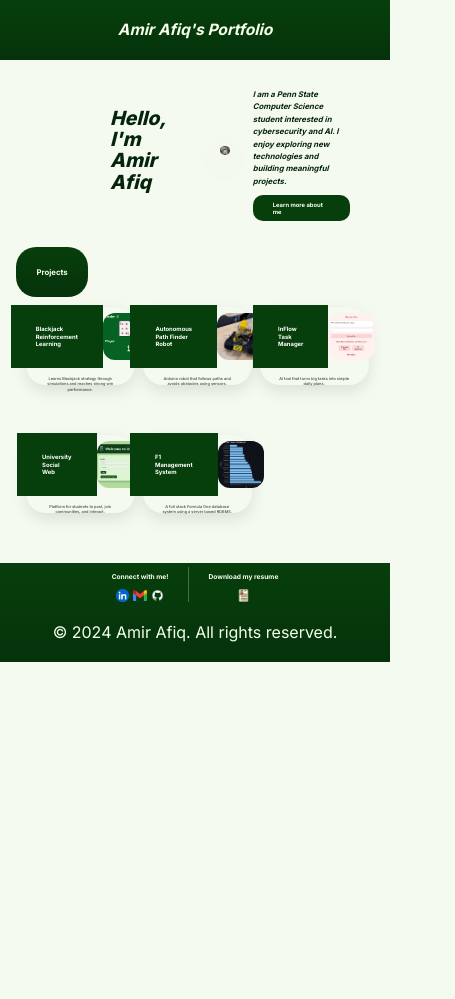
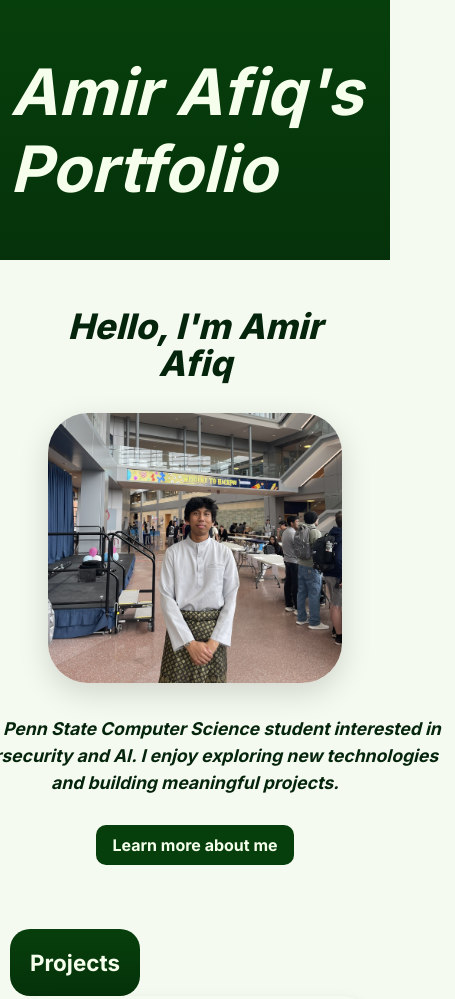
Before and after one commit to amirafiq24/Portfolio, a plain HTML site: page index.html in a window 390 px wide. Shown: the top 999 px of the page, 455 px wide, since content can reach past the window. Before the commit the page ends 844 px from the top, so only its background shows below. Drawn offline with Linux system fonts and the light colour scheme.

Commit message:
adjust mobile view

```diff
--- a/css/style.css
+++ b/css/style.css
@@ -6,6 +6,22 @@ html, body {
     background-color: rgb(245, 250, 240);
 }
 
+/* Global layout sanity */
+*,
+*::before,
+*::after {
+  box-sizing: border-box;
+}
+
+img {
+  max-width: 100%;
+  height: auto;
+  display: block;
+}
+
+body {
+  overflow-x: hidden; /* avoids accidental horizontal scroll */
+}
 
 .header-container {
     display: flex;
@@ -21,7 +37,7 @@ html, body {
     justify-content: center;
     align-items: center;
     font-family: "Inter", sans-serif;
-    font-size: 4vw;
+    font-size: clamp(2rem, 4rem, 5rem);
     font-weight: bold;
     font-style: oblique;
 }
@@ -30,43 +46,49 @@ html, body {
     display: flex;
     align-items: center;
     justify-content: center;
+    gap: 2.5rem;
+    padding: 20px 48px;
     background-color: rgb(245, 250, 240);
     color: rgb(5, 36, 12);
-    padding: 20px 40px;
-    text-align: left
+
+    max-width: 1200px;
+    width: 100%;
+    margin: 48px auto;
 }
 
 .intro-text {
-    flex: 1;
-    padding: 0px 50px;
-    margin-left: 20px;
+    flex: 0 1 340px;
+    padding: 0;
     font-family: "Inter", sans-serif;
-    font-size: 5vw;
+    font-size: clamp(2.4rem, 5vw, 6rem);
     font-weight: 800;
     font-style: oblique;
     line-height: 1.1;
 }
 
 .intro-image {
-    flex: 2;
+    flex: 0 0 auto;
     display: flex;
     justify-content: center;
-    margin: 0;
-    align-self: center;
 }
 
 .intro-image img {
-    width: 100%;
-    max-width: 1200px;
-    height: 100%;
-    max-height: 50vw;
+    width: clamp(280px, 30vw, 520px);
+    height: auto;
+    max-height: 520px;
     object-fit: cover;
     border-radius: 40px;
     box-shadow: 0 10px 30px rgba(0, 0, 0, 0.15);
-    margin-left: 10px;
 }
 
 .intro-brief-container {
+    margin-left: 2rem;
+    flex: 1 1 520px;
+    min-width: 520px;
+    max-width: 1200px;
+    width: auto;
+    gap: 1rem;
+
     display: flex;
     flex-direction: column;
     align-items: flex-start;
@@ -74,25 +96,22 @@ html, body {
 }
 
 .intro-brief {
-    flex: 2;
     font-family: "Inter", sans-serif;
-    font-size: 2vw;
+    font-size: clamp(1.6rem, 1.8vw, 1.8rem);
     font-weight: bold;
     font-style: oblique;
     line-height: 1.6;
-    margin-left: 7vw;
-    max-width: 40vw;
 }
+
 
 .intro-brief-container-button {
     background-color: rgb(7, 63, 12);
     color: rgb(245, 255, 235);
     text-decoration: none;
-    padding: 0px 20px;
+    padding: 10px 20px;
     border-radius: 10px;
-    font-size: 1.5vw;
+    font-size: clamp(1rem, 2vw, 1.1rem);
     font-weight: bold;
-    margin-left: 7vw;
 }
 
 .intro-brief-container-button:hover {
@@ -101,90 +120,123 @@ html, body {
     transition: 0.25s ease;
 }
 
+.project-inner {
+    max-width: 1700px;
+    width: fit-content;
+    margin: 0 auto;
+    padding: 0 10px;
+}
+
 .project-title {
     background: linear-gradient(rgb(7, 63, 12), rgb(5, 50, 10));
     color: rgb(245, 255, 235);
-    margin-left: 4.2vw;
-    width: 8vw;
+
+    display: inline-block;
+    width: fit-content;
+
     padding: 20px;
     border-radius: 20px;
-    font-size: 2vw;
+    font-size: clamp(1.8rem, 2vw, 2.5rem);
+
+    margin: 64px 0 16px 0;
 }
+
+/* Projects row container */
 
 .project-row {
     display: flex;
     flex-direction: row;
-    margin: 10px;
+
+    width: fit-content;
+    margin: 0 0 40px 0;
+
+    justify-content: flex-start;
+    flex-wrap: wrap;
+    gap: 3vw;
 }
 
-.project-row h2{
-    font-size: 1.5vw;
+/* Project title sizing inside the row */
+.project-row h2 {
+    font-size: clamp(1.5rem, 2vw, 1.8rem);
 }
 
-.project-row p{
-    font-size: 1vw;
-    margin: 10px 50px;
-    font-weight: 500;
-    text-align: center;
+/* Make sure row paragraphs do not add extra margins */
+.project-row p {
+    margin: 0;
 }
 
+/* Link wrapper */
+.project-card-link {
+    text-decoration: none;
+    color: inherit;
+    display: block;
+
+    margin: 0; /* replaces old margin 0 3vw and margin-left 4vw */
+    width: clamp(260px, 23vw, 440px);
+}
+
+/* Card */
 .project-card {
     background-color: rgb(245, 250, 240);
     border-radius: 20px;
     box-shadow: 0 6px 16px rgba(0, 0, 0, 0.10);
+
     display: flex;
     flex-direction: column;
     align-items: center;
     flex: 1;
+
     margin-bottom: 40px;
-    width: 28vw;
-    height: 20vw;
+    width: 100%;
+
+    height: 400px;
 }
 
-.project-card-link {
-    text-decoration: none;
-    color: inherit;
-    display: block;
-    margin: 0 3vw;
-    margin-left: 4vw;
-    width: 23vw;
-}
-
+/* Card header block (title + image) */
 .project-block {
     display: flex;
     align-items: center;
     justify-content: center;
-    height: 15vw;
-    width: 23vw;
+
+    width: 100%;
+    min-height: clamp(160px, 15vw, 240px);
 }
 
+/* Dark green title box */
 .project-block h2 {
     background-color: rgb(7, 63, 12);
     padding: 20px 25px;
     color: white;
     font-weight: bold;
+
     margin: 0;
     line-height: 1.3;
-    font-size: 1.5vw;
+    font-size: clamp(1.2rem, 1.5vw, 1.6rem);
 }
 
+/* Card hover effect */
 .project-card:hover {
     transform: translateY(-5px);
     box-shadow: 0 14px 26px rgba(0, 0, 0, 0.18);
     transition: 0.25s ease;
 }
 
+/* Project image */
 .project-image {
-    width: 12vw;
-    height: 12vw;
+    width: clamp(90px, 12vw, 160px);
+    height: clamp(90px, 12vw, 160px);
     object-fit: cover;
     border-radius: 12px;
 }
 
+/* Description */
 .project-description {
     text-align: center;
-    width: 20vw;
-    font-size: 0.95vw;
+    margin-top: 10px;
+
+    width: clamp(200px, 20vw, 320px);
+    font-size: clamp(1rem, 1.2vw, 1.4rem);
+
     line-height: 1.4;
     color: #2b3a2d;
     opacity: 0.9;
@@ -194,26 +246,26 @@ html, body {
     display: flex;
     flex-direction: column;
     color: rgb(245, 255, 235);
-    padding: 1vw;
+    padding: 24px;
     justify-content: center;
     align-items: center;
     background: linear-gradient(rgb(7, 63, 12), rgb(5, 50, 10));
 }
 
 .footer-container h2 {
-    font-size: 1.7vw;
+    font-size: clamp(1.2rem, 2vw, 1.5rem);
 }
 
 .footer-separator {
     display: flex;
     flex-direction: row;
     justify-content: center;
-    gap: 5vw;
+    gap: 48px;
 }
 
 .footer-divider {
     width: 1px;
-    height: 9vw;
+    height: clamp(40px, 14vw, 160px);
     background-color: rgba(255, 255, 255, 0.25); /* subtle white line */
 }
 
@@ -225,14 +277,15 @@ html, body {
 .footer-connect-image {
     display: flex;
     flex-direction: row;
-    gap: 1vw;
+    gap: 1rem;
     justify-content: center;
     align-items: center;
 }
 
 .footer-image {
-    width: 3.5vw;
-    height: 3.5vw;
+    width: 100%;
+    max-width: 4rem;
+    height: 100%;
     object-fit: contain;
 }
 
@@ -274,34 +327,39 @@ html, body {
     align-items: center;
     justify-content: center;
     padding: 1vw;
+
+    gap: 2rem;
+    width: 100%;
+    max-width: 1700px;
+
+    margin: 0 auto;
 }
 
-.profile-detail-container h2 {
-    font-size: 3.5vw;
-    margin-bottom: 0.8vw;
-    line-height: 1;
+.profile-detail-image {
+    flex: 0 1 500px;
+    width: 100%;
+    max-width: 500px;
+    max-height: 500px;
+    border-radius: 20px;
+    display: block;
+}
+
+.profile-intro {
+    flex: 0 1 700px;
+    max-width: 700px;
+}
+
+.profile-intro h2 {
+    font-size: clamp(2rem, 4.8vw, 4rem);
     font-style: oblique;
+    margin-top: 0;
 
 }
 
-.profile-detail-container ul {
-    font-size: 1.5vw;
-    margin-left: 1vw;
+.profile-intro ul {
+    font-size: clamp(1rem, 1.6vw, 1.8rem);
     line-height: 1.6;
-}
-
-.profile-detail-p {
-    font-size: 2vw;
-    padding: 1vw;
-    padding-left: 5vw;
-}
-
-.profile-detail-h {
-    font-size: 1.7vw;
-    line-height: 1.6;
-    margin-top: 20px;
-    margin-left: 5vw;
-    max-width: 60vw;
+    margin-bottom: 0;
 }
 
 .profile-education-title {
@@ -310,7 +368,7 @@ html, body {
     font-style: oblique;
     padding: 1vw 2vw;
     border-radius: 20px;
-    font-size: 4vw;
+    font-size: clamp(1.6rem, 3.1vw, 3.8rem);
     margin-top: 3vw;
     text-align: center;
     justify-content: center;
@@ -326,8 +384,11 @@ html, body {
     justify-content: center;
     padding: 1vw;
     margin-top: 3vw;
-    gap: 4vw;
+    gap: 3vw;
     margin-bottom: 3vw;
+    width: 100%;
+    max-width: 1700px;
+    margin: 0 auto;
 }
 
 .profile-education-block {
@@ -339,12 +400,12 @@ html, body {
     border-radius: 20px;
     box-shadow: 0 6px 16px rgba(0, 0, 0, 0.10);
     margin-bottom: 40px;
-    width: 26vw;
-    height: 30vw;
+    width: clamp(300px, 25vw, 640px);
+    height: clamp(300px, 30vw, 580px);
 }
 
 .profile-education-block h2 {
-    font-size: 2.5vw;
+    font-size: clamp(1.5rem, 2.3vw, 2.3rem);
     text-align: center;
 }
 
@@ -352,11 +413,14 @@ html, body {
     display: flex;
     flex-direction: row;
     align-items: center;
+
+    height: clamp(100px, 12vw, 180px);
 }
 
 .profile-education-block img {
-    width: 10vw;
-    height: 10vw;
+    width: 100%;
+    max-width: 180px;
+    height: 100%;
     object-fit: contain;
     margin: 0;
     background-color: rgb(7, 63, 12);
@@ -365,7 +429,7 @@ html, body {
 }
 
 .profile-education-school h2 {
-    font-size: 1.8vw;
+    font-size: clamp(1.2rem, 1.6vw, 1.8rem);
     background-color: rgb(7, 63, 12);
     color: white;
     padding: 1vw;
@@ -375,15 +439,38 @@ html, body {
 .profile-education-description {
     position: relative;
     padding-top: 2vw;
-    font-size: 1.2vw;
+    font-size: clamp(1rem, 1.2vw, 1.4rem);
     text-align: center;
     margin: 0 2vw;
     line-height: 1.4;
 }
 
+.profile-detail-wrap {
+    max-width: 900px;
+}
+
+.profile-detail-h {
+    font-size: clamp(2rem, 4.8vw, 4rem);
+    font-style: oblique;
+}
+
+.profile-detail-p {
+    font-size: clamp(1rem, 1.6vw, 1.8rem);
+    line-height: 1.6;
+}
+
+.profile-detail-image {
+    flex: 0 1 500px;
+    width: 100%;
+    max-width: 480px;
+    max-height: 480px;
+    border-radius: 20px;
+    display: block;
+}
+
 .profile-interest-title {
     font-style: oblique;
-    font-size: 4vw;
+    font-size: clamp(1.6rem, 3.1vw, 3.8rem);
     margin-top: 6vw;
     text-align: center;
 }
@@ -404,15 +491,16 @@ html, body {
     border-radius: 20px;
     box-shadow: 0 6px 16px rgba(0, 0, 0, 0.10);
     margin-bottom: 40px;
-    width: 40vw;
-    height: 18vw;
+
+    width: clamp(480px, 25vw, 640px);
+    height: clamp(270px, 30vw, 440px);
 }
 
 .profile-interest-block h2 {
     background: linear-gradient(rgb(7, 63, 12), rgb(5, 50, 10));
     color: rgb(245, 255, 235);
     padding: 1vw;
-    font-size: 2.5vw;
+    font-size: clamp(1.5rem, 2.3vw, 2.3rem);
     text-align: center;
 }
 
@@ -420,7 +508,7 @@ html, body {
 .profile-interest-description {
     position: relative;
     padding-top: 1vw;
-    font-size: 1.2vw;
+    font-size: clamp(1rem, 1.3vw, 1.6rem);
     text-align: center;
     margin: 0 2vw;
     line-height: 1.4;
@@ -428,7 +516,7 @@ html, body {
 
 .profile-knowledge-title {
     font-style: oblique;
-    font-size: 4vw;
+    font-size: clamp(1.6rem, 3.1vw, 3.8rem);
     margin-top: 6vw;
     text-align: left;
     margin-left: 5vw;
@@ -439,8 +527,14 @@ html, body {
     flex-direction: row;
     justify-content: center;
     margin-bottom: 5vw;
-    gap: 3vw;
+    gap: 2vw;
     padding: 0 5vw;
+
+    width: 100%;
+    max-width: 1500px;
+
+    margin: 0 auto;
+    margin-bottom: 2vw;
 }
 
 .profile-knowledge-block {
@@ -460,7 +554,7 @@ html, body {
     display: inline-block;
     border-radius: 10px;
     padding: 1vw 2vw;
-    font-size: 1.7vw;
+    font-size: clamp(1.5rem, 2.3vw, 2.3rem);
     font-style: oblique;
     font-weight: 700;
 }
@@ -470,7 +564,7 @@ html, body {
     flex-direction: column;
     align-items: center;
     justify-content: space-between;
-    font-size: 1.2vw;
+    font-size: clamp(1rem, 1.3vw, 1.6rem);
     list-style: none;
     padding: 0;
     margin: 0;
@@ -485,8 +579,8 @@ html, body {
 }
 
 .skill-bar {
-    height: 1vw;
-    width: 8vw;
+    height: clamp(1rem, 1vw, 1.2rem);
+    width: clamp(100px, 10vw, 300px);
     background: #d7e5d1;
     border-radius: 5px;
     overflow: hidden;
@@ -529,6 +623,7 @@ html, body {
 }
 
 .project-detail-card-row {
+    max-width: 2500px;
     display: flex;
     flex-direction: row;
     gap: 5vw;
@@ -550,12 +645,12 @@ html, body {
     border-radius: 10px;
     padding: 10px 20px;
     font-style: oblique;
-    font-size: 1.7vw;
+    font-size: clamp(1.2rem, 1.5rem, 2rem);
     margin-bottom: 10px;
 }
 
 .project-detail-card ul {
-    font-size: 1.3vw;
+    font-size: clamp(1rem, 1.2rem, 1.8rem);
     width: 80%;
     margin-left: 1.7vw;
 }
@@ -605,3 +700,149 @@ html, body {
 ::-webkit-scrollbar-thumb:hover {
     background: rgb(5, 50, 10);            /* slight darken */
 }
+
+/* Helpful global reset for sizing */
+* {
+  box-sizing: border-box;
+}
+
+/* Kill the default paragraph margins that cause giant vertical gaps */
+.intro-text p,
+.intro-brief,
+.intro-brief-container-button p {
+  margin: 0;
+}
+
+/* Mobile layout */
+@media (max-width: 900px) {
+
+  .intro-container {
+    flex-direction: column;
+    align-items: center;
+    justify-content: flex-start;
+
+    gap: 2rem;
+    padding: 48px 48px;
+    max-width: 100%;
+    width: 100%;
+    margin: 0 auto;
+  }
+
+  .intro-text {
+    flex: none;
+    text-align: center;
+
+    /* Big but not crazy tall */
+    font-size: clamp(2rem, 9vw, 3rem);
+    line-height: 1.05;
+
+    /* Prevent extra spacing from padding */
+    padding: 0;
+  }
+
+  .intro-image {
+    width: 100%;
+    display: flex;
+    justify-content: center;
+  }
+
+  .intro-image img {
+    width: min(92vw, 420px);
+    height: auto;
+    max-height: none;
+  }
+
+  .intro-brief-container {
+    flex: none;
+    width: 100%;
+    max-width: 92vw;
+
+    text-align: center;
+    align-items: center;
+
+    /* remove any leftover desktop spacing */
+    margin-left: 0;
+  }
+
+  .intro-brief {
+    font-size: 1.1rem;
+    line-height: 1.55;
+  }
+
+  .intro-brief-container-button {
+    margin-left: 0;
+    margin-top: 12px;
+    padding: 10px 16px;
+    display: inline-block;
+  }
+
+  .intro-brief-container-button p {
+    margin: 0;
+  }
+
+  .project-title {
+    width: fit-content;
+    margin: 16px auto 0 auto;
+    text-align: center;
+    font-size: clamp(1.4rem, 4.5vw, 2rem);
+  }
+
+  .project-row {
+    flex-direction: column;
+    align-items: center;
+    gap: 18px;
+    padding: 0 16px;
+  }
+
+  .project-card-link {
+    width: 100%;
+    max-width: 520px;
+    margin: 0;
+    display: block;
+    height: auto;
+
+    /* Avoid width + padding overflow */
+    padding: 0;
+  }
+
+  .project-card {
+    width: 100%;
+    height: auto;
+    padding: 16px;
+  }
+
+  .project-block {
+    width: 100%;
+    height: auto;
+    flex-direction: column;
+    gap: 12px;
+  }
+
+  .project-block h2 {
+    width: 100%;
+    font-size: 1.2rem;
+    text-align: center;
+  }
+
+  .project-image {
+    width: 100%;
+    max-width: 320px;
+    height: auto;
+  }
+
+  .project-description {
+    width: 100%;
+    font-size: 1rem;
+    margin: 24px;
+  }
+
+  .footer-image {
+    width: 44px;
+    height: 44px;
+  }
+
+  .footer-container h2 {
+    font-size: 1.2rem;
+    text-align: center;
+  }
+}
--- a/index.html
+++ b/index.html
@@ -43,7 +43,8 @@
         </section>
 
         <section>
-            <h1 class="project-title">Projects</h1>
+            <div class="project-inner">
+                <h2 class="project-title">Projects</h2>
                 <div class="project-row">
 
                     <a href="projects/blackjack.html" class="project-card-link">
@@ -113,6 +114,8 @@
                     </a>
 
                 </div>
+            </div>
+
 
         </section>
 
```
Also changed, not shown: profile.html (+4 -4 lines). Lines whose indentation alone changed are shown as unchanged.
